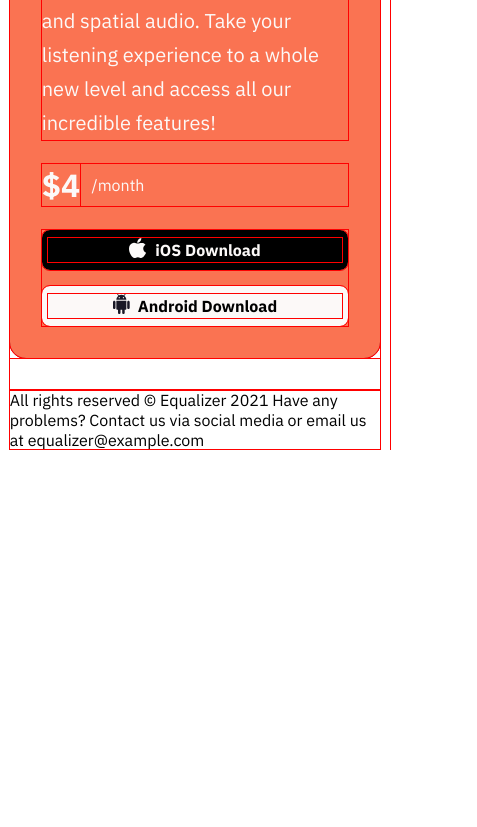
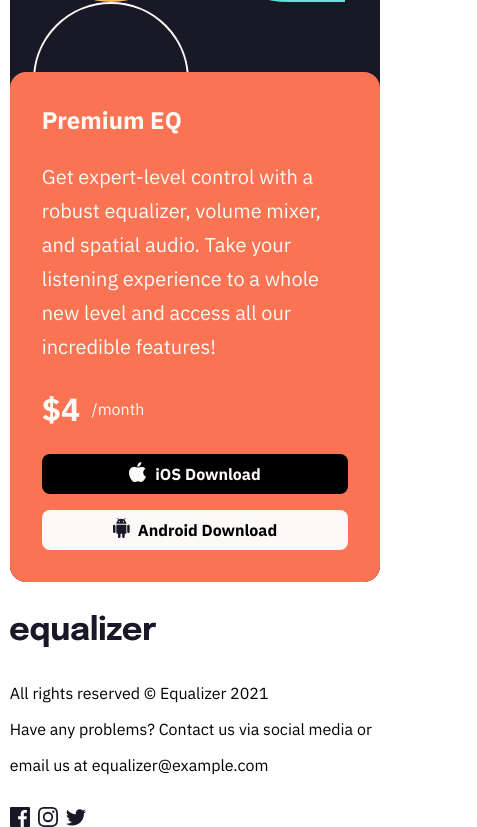
Before and after one commit to aulakhsahib/equalizer-landing-page, a plain HTML site: page index.html in a window 390 px wide. Shown: the part 961-1788 px from the top of the page, 477 px wide, since content can reach past the window. Before the commit the page ends 1411 px from the top, so only its background shows below. Drawn offline with Linux system fonts and the light colour scheme.

Commit message:
refactored the code and added the media queries for footer

```diff
--- a/index.html
+++ b/index.html
@@ -26,15 +26,13 @@
             </section>
 
             <section class="equalizer">
-                <!-- <img src="img/illustration-app.png" alt="phone"> -->
-                <div></div>
+                <img src="img/illustration-app.png" alt="phone">
                 <div class="subscription-card">
                     <h2 class="sc__heading">Premium EQ</h2>
                     <p class="sc__content">Get expert-level control with a robust equalizer, volume mixer, and spatial
                         audio. Take
                         your listening experience to a whole new level and access all our incredible features!</p>
                     <p class="sc__price"><span class="sc__price-highlight">$4</span>&nbsp;&nbsp;&nbsp;/month</p>
-                    <!-- Use ::before -->
                     <div class="button-container">
                         <button class="sc__ios-button"><a href="ios">iOS Download</a></button>
                         <button class="sc__android-button"><a href="android">Android Download</a></button>
@@ -44,10 +42,19 @@
         </main>
 
         <footer>
-            <div class="footer__logo"></div>
-            <p class="footer__content">All rights reserved © Equalizer 2021
-                Have any problems? Contact us via social media or email us at equalizer@example.com</p>
-            <div class="social-media-icons"></div>
+            <div class="footer__logo">
+                <img src="img/logo.svg" alt="">
+            </div>
+            <p class="footer__content">
+                <div>All rights reserved © Equalizer 2021</div>
+                <div>Have any problems? Contact us via social media or</div>
+                <div>email us at equalizer@example.com</div>
+            </p>
+            <div class="social-media-icons">
+                <img src="img/icon-facebook.svg" alt="">
+                <img src="img/icon-instagram.svg" alt="">
+                <img src="img/icon-twitter.svg" alt="">
+            </div>
         </footer>
     </div>
 
--- a/styles/styles.css
+++ b/styles/styles.css
@@ -1,9 +1,4 @@
 @import url('https://fonts.googleapis.com/css2?family=IBM+Plex+Sans:wght@400;700&display=swap');
-
-
-* {
-    outline: 1px solid red;
-}
 
 :root {
     --turquoise: hsl(177, 68%, 64%);
@@ -65,6 +60,7 @@ section.hero {
     font-size: 5.5rem;
     line-height: 1em;
     letter-spacing: -1px;
+
 }
 
 .hero__content {
@@ -75,7 +71,7 @@ section.hero {
 
 section.equalizer {
     margin-top: 15rem;
-    margin-bottom: 7.5rem;
+    margin-bottom: 8rem;
     padding-left: 4rem;
     padding-right: 4rem;
     border-radius: 1rem;
@@ -174,6 +170,22 @@ button a {
     background-color: var(--golden-yellow);
 }
 
+footer {
+    display: grid;
+    grid-template-columns: auto 1fr auto;
+    column-gap: 5rem;
+}
+
+.social-media-icons {
+    display: flex;
+    gap: 0.5rem;
+    align-items: center;
+}
+
+svg:hover {
+    fill: var(--golden-yellow);
+}
+
 @media only screen and (max-width: 1280px) {
     body {
         background-position: 105% -35px, -300px -200px;
@@ -219,6 +231,27 @@ button a {
     img[alt=phone] {
         width: 270px;
     }
+
+    footer {
+        grid-template-columns: 1fr auto;
+        grid-template-areas:
+        "logo    icons"
+        "content icons";
+        row-gap: 1rem;
+    }
+
+    .footer__logo {
+        grid-area: logo;
+    }
+
+    .footer__content {
+        grid-area: content;
+    }
+
+    .social-media-icons {
+        grid-area: icons;
+        align-self: end;
+    }
 }
 
 @media only screen and (max-width: 750px) {
@@ -227,8 +260,14 @@ button a {
         background-position: -300px -200px;
     }
 
+    header {
+        padding-top: 1rem;
+        padding-bottom: 1rem;
+    }
+
     section.hero {
         max-width: initial;
+        padding-top: 1rem;
     }
 }
 
@@ -264,3 +303,28 @@ button a {
         position: static;
     }
 }
+
+@media only screen and (max-width: 500px) {
+    .hero__heading {
+        font-size: 3rem;
+    }
+
+    footer {
+        grid-template-columns: auto;
+        grid-template-areas: initial;
+        row-gap: 1rem;
+    }
+
+    .footer__logo {
+        grid-area: initial;
+    }
+
+    .footer__content {
+        grid-area: initial;
+    }
+
+    .social-media-icons {
+        grid-area: initial;
+        align-self: initial;
+    }
+}
```
